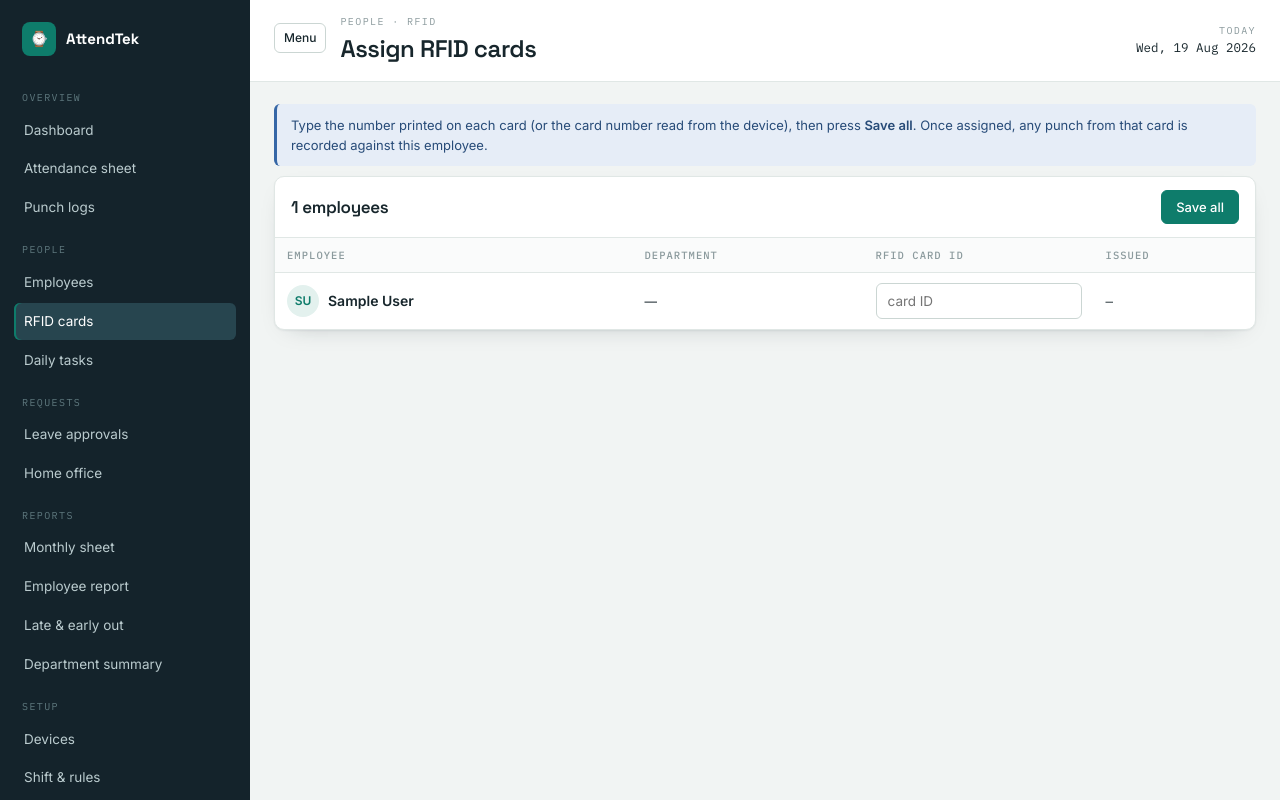
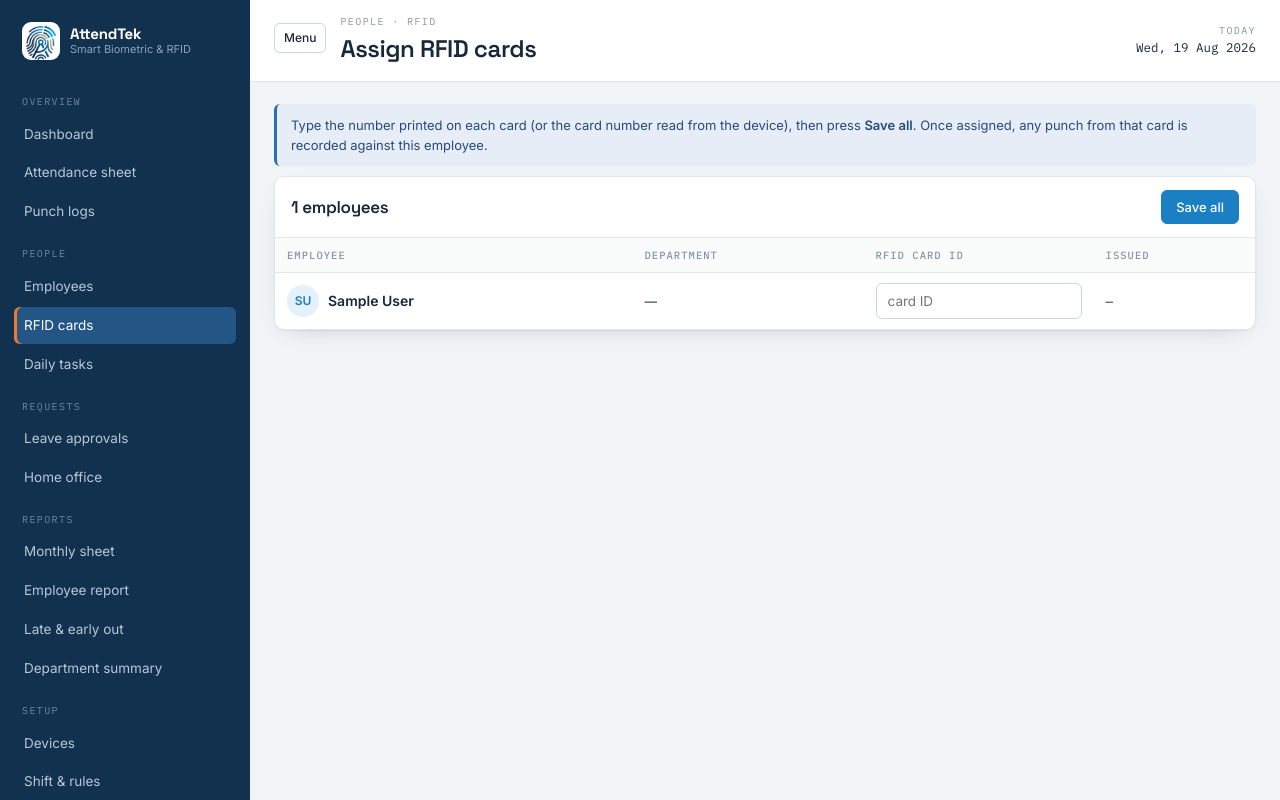
Before and after one commit to austroboy/AttendTek, a Django app: page /accounts/cards/ in a window 1280 px wide. Run offline with Django 5.2, Linux system fonts and the light colour scheme; the visitor is signed in with stand-in values (Sample User, id 1); data comes from the database, SQL or seed files in the repository; data that the repository does not hold is empty.

Commit message:
Update AttendTek

```diff
--- a/core/settings.py
+++ b/core/settings.py
@@ -93,7 +93,7 @@ MESSAGE_STORAGE = "django.contrib.messages.storage.session.SessionStorage"
 
 # ---- Branding (shown on the sidebar and the sign-in page) ----
 SITE_NAME = "AttendTek"
-SITE_TAGLINE = ""          # e.g. "ZKTeco F18 · RFID" - leave blank to hide
+SITE_TAGLINE = "Smart Biometric & RFID"   # leave blank to hide
 
 # ---- Attendance business defaults (can be overridden per Shift) ----
 DEFAULT_OFFICE_START = "09:00"
--- a/static/css/app.css
+++ b/static/css/app.css
@@ -3,14 +3,15 @@
    Palette, type scale and the day-tape signature element.
    ============================================================= */
 :root{
-  --ink:#14232B; --ink-2:#1C3440; --ink-3:#27454F;
-  --paper:#F1F4F3; --card:#FFFFFF; --line:#E0E7E5; --line-2:#CBD6D3;
-  --text:#17262C; --text-2:#5A6B70; --text-3:#8B9A9D;
-  --accent:#0E7C6B; --accent-soft:#E3F1EE;
+  --ink:#12314E; --ink-2:#1A4269; --ink-3:#235685;
+  --paper:#F1F4F7; --card:#FFFFFF; --line:#E1E7EE; --line-2:#CBD5E0;
+  --text:#16283A; --text-2:#57697C; --text-3:#8695A6;
+  --accent:#1B7FC4; --accent-soft:#E4F0FA;
+  --brand-orange:#F07A2B;
   --ok:#1B8F5C; --ok-soft:#E4F3EB;
   --late:#B87413; --late-soft:#FAEEDA;
   --bad:#B93F39; --bad-soft:#FAE7E5;
-  --info:#3667A6; --info-soft:#E6EDF7;
+  --info:#2C6FB0; --info-soft:#E6EDF7;
   --muted:#7E8E92; --muted-soft:#EDF1F0;
   --radius:10px; --radius-sm:6px;
   --shadow:0 1px 2px rgba(20,35,43,.06),0 8px 24px -16px rgba(20,35,43,.35);
@@ -43,21 +44,23 @@ a:hover{text-decoration:underline}
 }
 .brand{display:flex;gap:10px;align-items:center;padding:4px 8px 18px}
 .brand .mark{
-  width:34px;height:34px;border-radius:8px;background:var(--accent);color:#fff;
-  display:grid;place-items:center;font-family:"IBM Plex Mono",monospace;font-weight:600;font-size:15px;
+  width:38px;height:38px;border-radius:9px;background:#fff;
+  display:grid;place-items:center;padding:4px;flex:0 0 38px;
 }
+.brand .mark img{width:100%;height:100%;object-fit:contain;display:block}
+.brand b{letter-spacing:-.01em}
 .brand b{color:#fff;font-family:"Space Grotesk",sans-serif;font-size:15px;display:block;line-height:1.2}
-.brand span{font-size:11px;color:#7D949A}
-.rail .group{margin:16px 0 6px;padding:0 8px;font-size:10px;letter-spacing:.14em;text-transform:uppercase;color:#5F797F;font-family:"IBM Plex Mono",monospace}
+.brand span{font-size:11px;color:#8AA4BE;display:block;line-height:1.25}
+.rail .group{margin:16px 0 6px;padding:0 8px;font-size:10px;letter-spacing:.14em;text-transform:uppercase;color:#6C88A6;font-family:"IBM Plex Mono",monospace}
 .rail a.nav{
   display:flex;align-items:center;gap:9px;padding:8px 10px;border-radius:var(--radius-sm);
-  color:#BACBCE;font-size:13.5px;text-decoration:none;margin-bottom:2px;
+  color:#B6C8DA;font-size:13.5px;text-decoration:none;margin-bottom:2px;
 }
 .rail a.nav:hover{background:var(--ink-2);color:#fff}
-.rail a.nav.active{background:var(--ink-3);color:#fff;box-shadow:inset 2px 0 0 var(--accent)}
-.rail .pill{margin-left:auto;background:var(--late);color:#fff;border-radius:20px;padding:0 6px;font-size:10.5px;font-family:"IBM Plex Mono",monospace}
+.rail a.nav.active{background:var(--ink-3);color:#fff;box-shadow:inset 3px 0 0 var(--brand-orange)}
+.rail .pill{margin-left:auto;background:var(--brand-orange);color:#fff;border-radius:20px;padding:0 6px;font-size:10.5px;font-family:"IBM Plex Mono",monospace}
 .rail .pill.count{background:var(--ink-3);color:#B7CBCE}
-.rail .who{margin-top:18px;border-top:1px solid #24404A;padding-top:14px;display:flex;gap:9px;align-items:center}
+.rail .who{margin-top:18px;border-top:1px solid #234A70;padding-top:14px;display:flex;gap:9px;align-items:center}
 .avatar{width:32px;height:32px;border-radius:50%;background:var(--ink-3);color:#DCE9EA;display:grid;place-items:center;font-size:12px;font-weight:600;flex:0 0 32px}
 
 .main{flex:1;min-width:0;display:flex;flex-direction:column}
@@ -173,12 +176,15 @@ select.field{appearance:none;background-image:linear-gradient(45deg,transparent
 }
 .btn:hover{background:#F7F9F9;text-decoration:none}
 .btn.primary{background:var(--accent);border-color:var(--accent);color:#fff}
-.btn.primary:hover{background:#0B6659}
+.btn.primary:hover{background:#14669F}
 .btn.dark{background:var(--ink);border-color:var(--ink);color:#fff}
 .btn.danger{color:var(--bad);border-color:#EBC7C4}
 .btn.ok{color:var(--ok);border-color:#C4E4D3}
 .btn.sm{padding:5px 9px;font-size:12px}
 .btn.block{width:100%;justify-content:center}
+
+/* auth screen */
+.auth-logo{display:block;width:100%;max-width:240px;margin:0 auto 6px}
 
 /* messages */
 .msg{padding:11px 14px;border-radius:var(--radius-sm);margin-bottom:10px;font-size:13px;border-left:3px solid}
--- a/templates/base.html
+++ b/templates/base.html
@@ -7,6 +7,11 @@
 <link rel="preconnect" href="https://fonts.googleapis.com">
 <link rel="preconnect" href="https://fonts.gstatic.com" crossorigin>
 <link href="https://fonts.googleapis.com/css2?family=IBM+Plex+Mono:wght@400;500&family=Inter:wght@400;500;600&family=Space+Grotesk:wght@500;600;700&family=Hind+Siliguri:wght@400;500;600&display=swap" rel="stylesheet">
+<link rel="icon" type="image/png" sizes="32x32" href="{% static 'img/favicon-32.png' %}">
+<link rel="icon" type="image/png" sizes="16x16" href="{% static 'img/favicon-16.png' %}">
+<link rel="icon" href="{% static 'img/favicon.ico' %}" sizes="any">
+<link rel="apple-touch-icon" sizes="180x180" href="{% static 'img/favicon-180.png' %}">
+<meta name="theme-color" content="#12314E">
 <link rel="stylesheet" href="{% static 'css/app.css' %}">
 </head>
 <body>
--- a/templates/partials/_rail.html
+++ b/templates/partials/_rail.html
@@ -1,7 +1,7 @@
-{% load nav %}
+{% load nav static %}
 <nav class="rail" id="rail">
   <div class="brand">
-    <div class="mark">⌚</div>
+    <div class="mark"><img src="{% static 'img/attendtek-mark.png' %}" alt=""></div>
     <div><b>{{ site_name }}</b>{% if site_tagline %}<span>{{ site_tagline }}</span>{% endif %}</div>
   </div>
 
```
Also changed, not shown: templates/registration/login.html (+6 -5 lines), static/img/attendtek-logo.png (added), static/img/attendtek-mark.png (added), static/img/favicon-16.png (added), static/img/favicon-180.png (added), static/img/favicon-32.png (added), static/img/favicon-48.png (added), static/img/favicon-512.png (added), static/img/favicon.ico (added).
